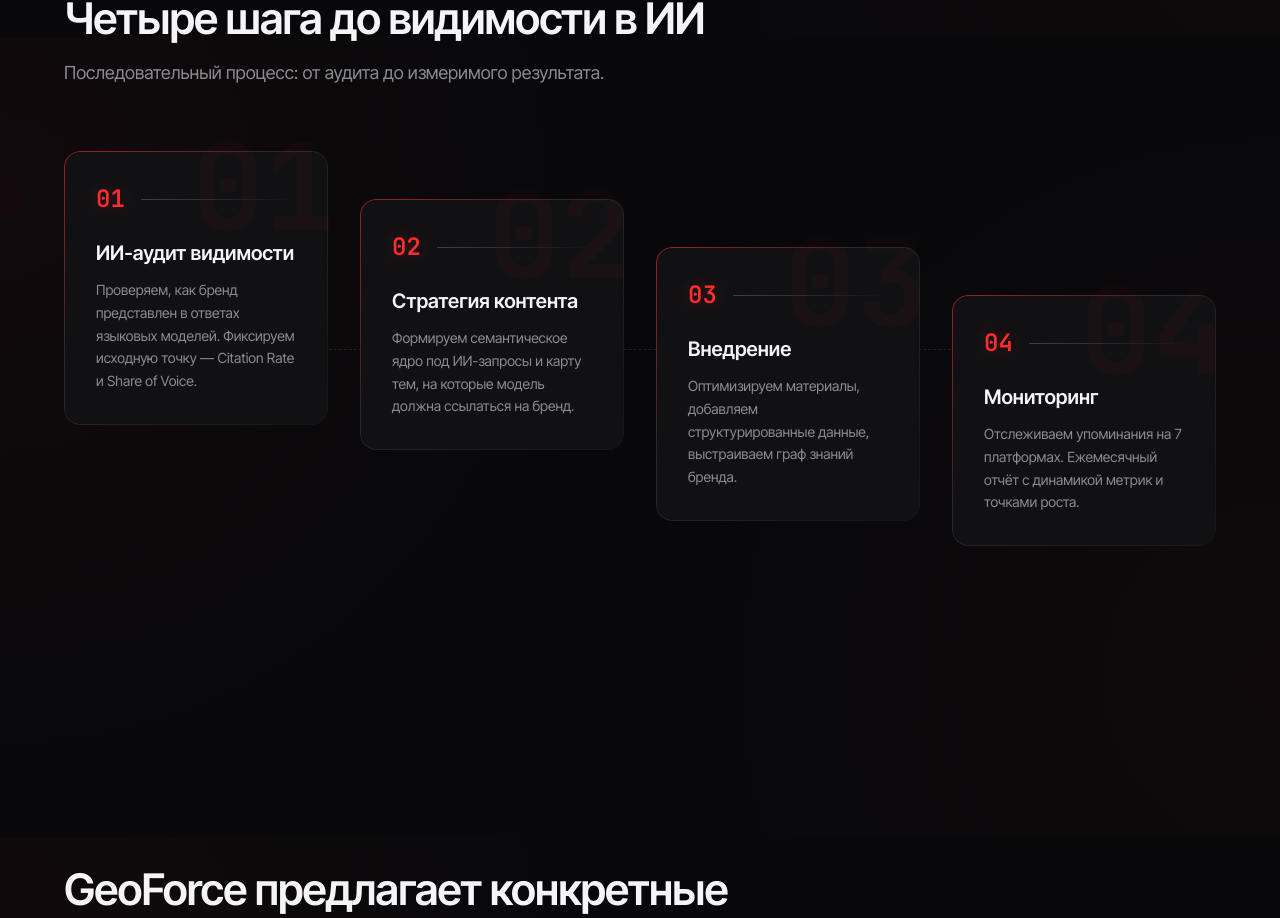
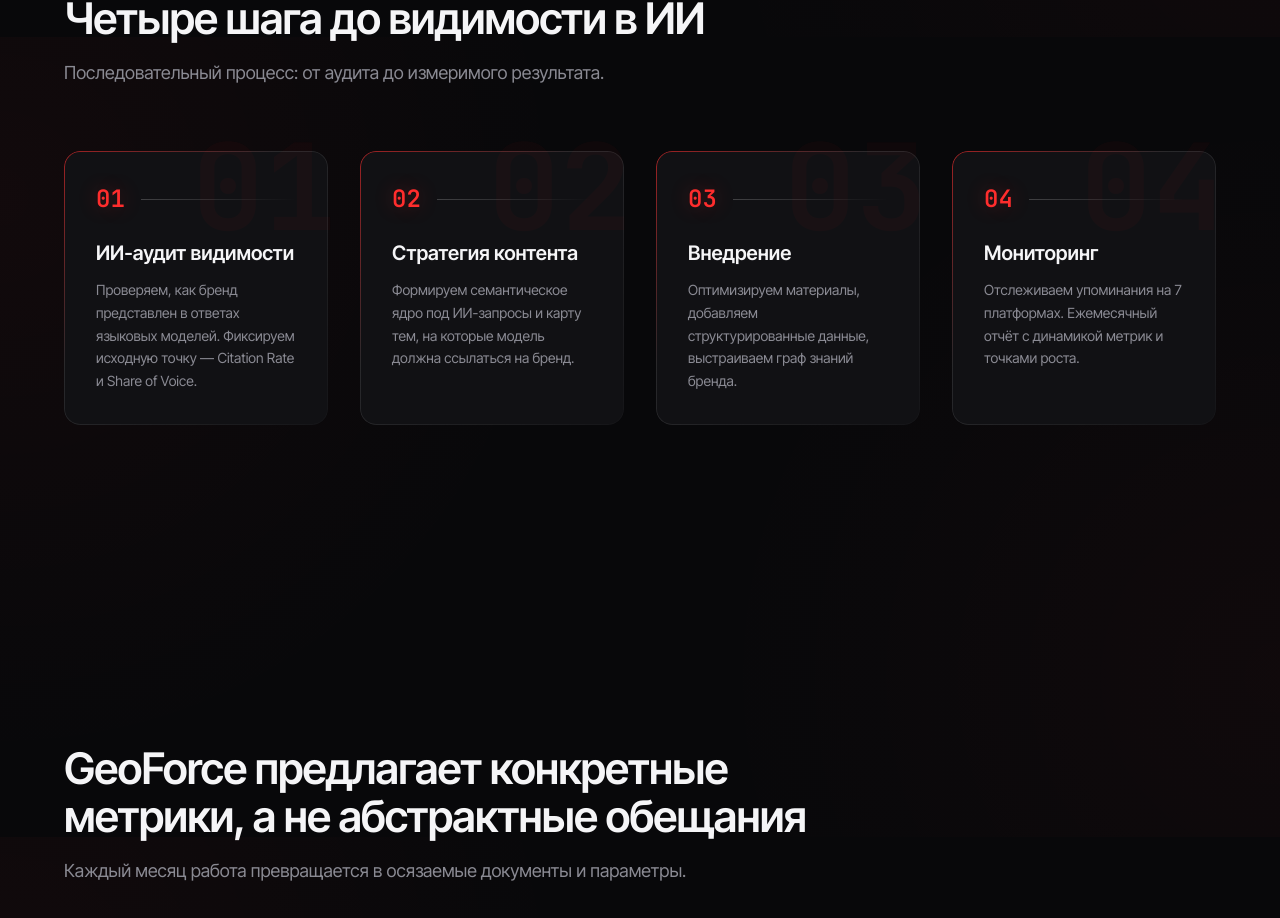
Before and after one commit to Sharhost/geoforce, a Next.js app: page / in a window 1280 px wide. Shown: the part 3163-4081 px from the top of the page. Built offline with nearby package versions, Linux system fonts and the light colour scheme.

Commit message:
Update Methodology.tsx

```diff
--- a/components/sections/Methodology.tsx
+++ b/components/sections/Methodology.tsx
@@ -24,14 +24,6 @@ const methodologyJsonLd = {
   }))
 };
 
-// === КЛАССЫ ДЛЯ ЭФФЕКТА ЛЕСЕНКИ ===
-const stairOffsets = [
-  "lg:mt-0",
-  "lg:mt-12",
-  "lg:mt-24",
-  "lg:mt-36",
-];
-
 export function Methodology() {
   return (
     <section id="methodology" className="section relative">
@@ -56,23 +48,21 @@ export function Methodology() {
           </p>
         </motion.div>
 
-        {/* Сетка карточек */}
-        <div className="grid grid-cols-1 md:grid-cols-2 lg:grid-cols-4 gap-6 lg:gap-8 items-start relative">
-
-          {/* Пунктирная линия на фоне (для десктопа) */}
-          <div className="hidden lg:block absolute top-1/2 left-0 w-full h-[1px] border-t border-dashed border-white/10 z-0 pointer-events-none" />
+        {/* РОВНАЯ СЕТКА (без лесенки) */}
+        <div className="grid grid-cols-1 md:grid-cols-2 lg:grid-cols-4 gap-6 lg:gap-8 relative">
 
           {steps.map((step, i) => (
             <motion.div
               key={step.n}
-              className={`relative z-10 ${stairOffsets[i] || ""}`}
-              initial={{ opacity: 0, y: 60, scale: 0.95 }}
-              whileInView={{ opacity: 1, y: 0, scale: 1 }}
+              className="relative z-10"
+              // Плавное проявление без сдвигов по вертикали
+              initial={{ opacity: 0 }}
+              whileInView={{ opacity: 1 }}
               viewport={{ once: true, margin: "-100px" }}
               transition={{
                 duration: 0.8,
-                delay: 0.2 + i * 0.15,
-                ease: [0.16, 1, 0.3, 1]
+                delay: 0.1 + i * 0.15,
+                ease: "easeOut"
               }}
             >
               <div className="group relative gradient-card p-8 h-full transition-transform duration-300 hover:-translate-y-2 flex flex-col">
```
